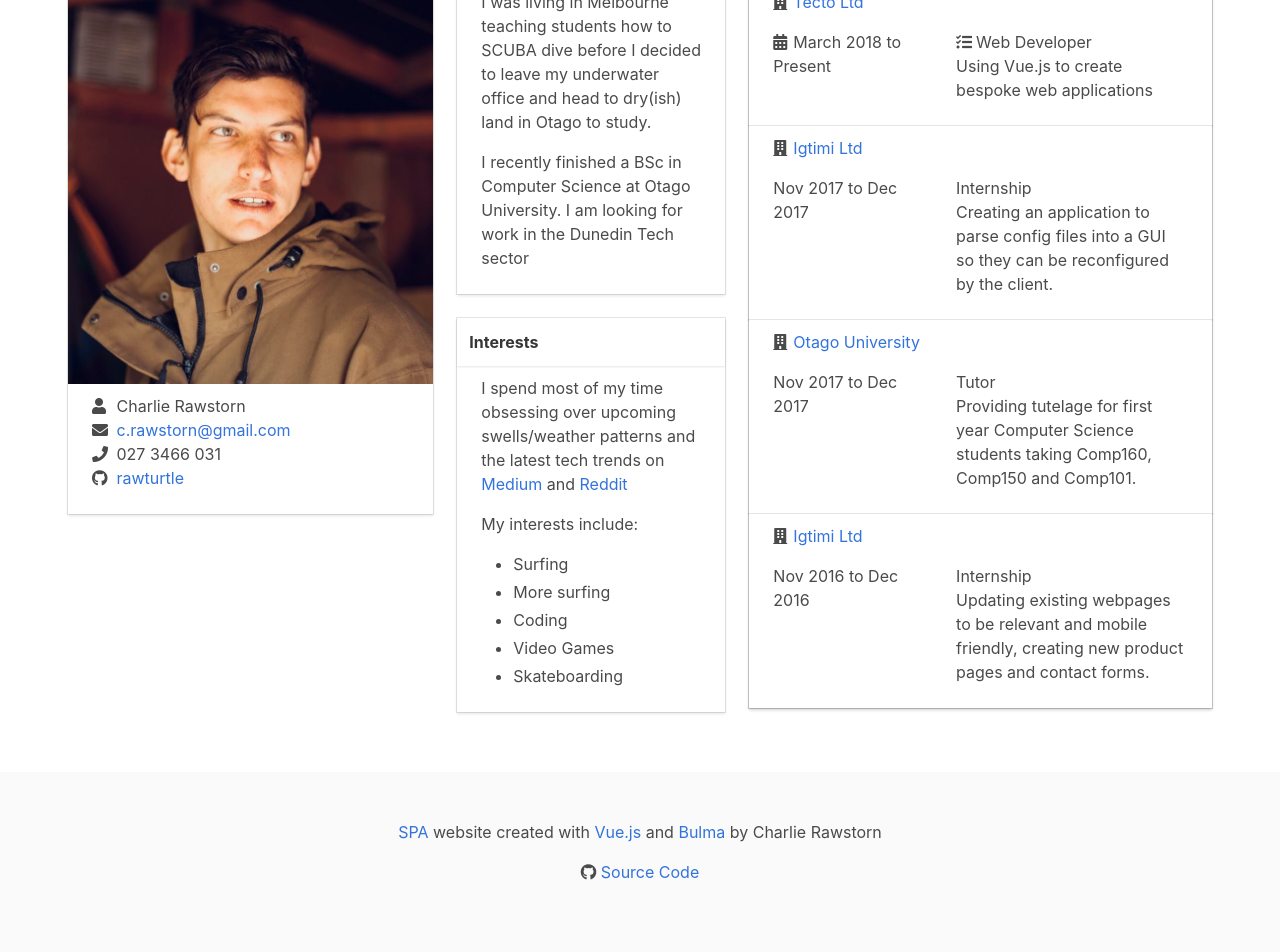
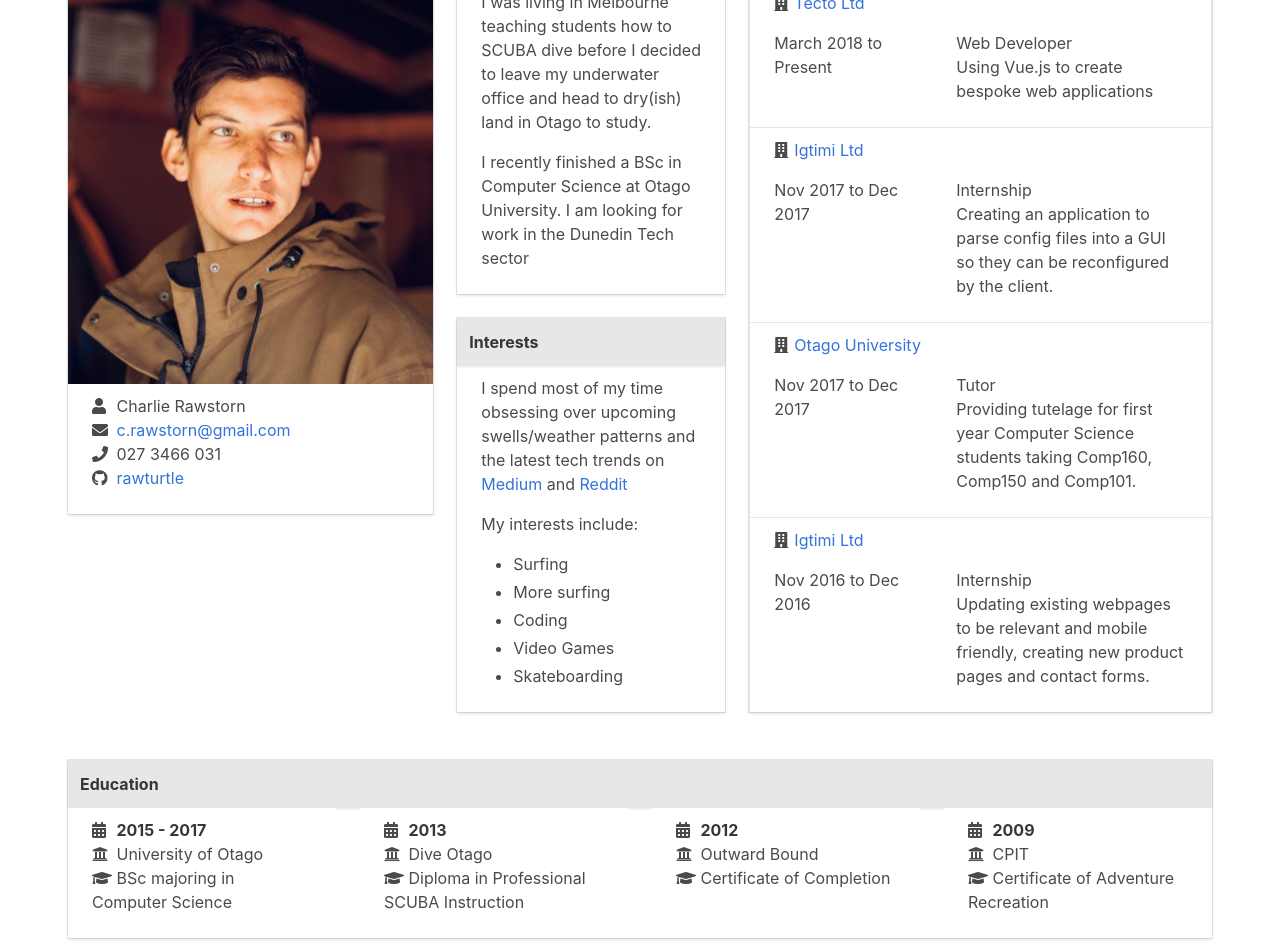
Before and after one commit to rawturtle/cv-site, a Vue app: page /home in a window 1280 px wide. Shown: the part 180-1132 px from the top of the page. Built offline with nearby package versions, Linux system fonts and the light colour scheme.

Commit message:
restructuring home page

```diff
--- a/src/components/pages/home.vue
+++ b/src/components/pages/home.vue
@@ -1,6 +1,8 @@
 <template>
+  <section>
+    <div class="columns">
+      <div class="column">
         <div class="tile">
-
           <div class="tile is-parent is-4">
             <div class="tile is-child contact">
               <div class="card">
@@ -37,7 +39,8 @@
                     <p>I was living in Melbourne teaching students how to SCUBA dive before I decided to leave my
                       underwater office and head to dry(ish) land in Otago to study.</p>
 
-                <p>I recently finished a BSc in Computer Science at Otago University. I am looking for work in the Dunedin Tech sector</p>
+                    <p>I recently finished a BSc in Computer Science at Otago University. I am looking for work in the
+                      Dunedin Tech sector</p>
                   </div>
                 </div>
               </div>
@@ -51,7 +54,9 @@
                 </header>
                 <div class="card-content">
                   <div class="content">
-                <p>I spend most of my time obsessing over upcoming swells/weather patterns and the latest tech trends on
+                    <p>I spend most of my time obsessing over upcoming swells/weather patterns and the latest tech
+                      trends
+                      on
                       <a href="https://medium.com">Medium</a> and <a href="https://reddit.com">Reddit</a></p>
                     <p>My interests include:</p>
                     <ul>
@@ -77,51 +82,56 @@
                 </header>
                 <div class="content">
 
-              <div class="card">
+                  <div class="card work-card">
                     <div class="card-content">
                       <p class="header"><i class="fas fa-building"></i><a href="https://tecto.com/">Tecto Ltd</a></p>
                       <div class="columns">
                         <div class="column is-5">
-                      <p><i class="fas fa-calendar-alt"></i>March 2018 to Present</p>
+                          <p>March 2018 to Present</p>
                         </div>
                         <div class="column">
-                      <p><i class="fas fa-tasks"></i>Web Developer <br> Using Vue.js to create bespoke web applications</p>
+                          <p>Web Developer<br> Using Vue.js to create bespoke web
+                            applications</p>
                         </div>
                       </div>
                     </div>
                   </div>
 
-              <div class="card">
+                  <div class="card work-card">
                     <div class="card-content">
                       <p><i class="fas fa-building"></i><a href="http://www.igtimi.com/">Igtimi Ltd</a></p>
                       <div class="columns">
                         <div class="column is-5">Nov 2017 to Dec 2017</div>
                         <div class="column">
-                      <p>Internship <br> Creating an application to parse config files into a GUI so they can be reconfigured by the client.</p>
+                          <p>Internship <br> Creating an application to parse config files into a GUI so they can be
+                            reconfigured by the client.</p>
                         </div>
                       </div>
                     </div>
                   </div>
 
-              <div class="card">
+                  <div class="card work-card">
                     <div class="card-content">
                       <p><i class="fas fa-building"></i><a href="https://www.otago.ac.nz/">Otago University</a></p>
                       <div class="columns">
                         <div class="column is-5">Nov 2017 to Dec 2017</div>
                         <div class="column">
-                      <p>Tutor<br>Providing tutelage for first year Computer Science students taking Comp160, Comp150 and Comp101.</p>
+                          <p>Tutor<br>Providing tutelage for first year Computer Science students taking Comp160,
+                            Comp150
+                            and Comp101.</p>
                         </div>
                       </div>
                     </div>
                   </div>
 
-              <div class="card">
+                  <div class="card work-card">
                     <div class="card-content">
                       <p><i class="fas fa-building"></i><a href="http://www.igtimi.com/">Igtimi Ltd</a></p>
                       <div class="columns">
                         <div class="column is-5">Nov 2016 to Dec 2016</div>
                         <div class="column">
-                      <p>Internship<br>Updating existing webpages to be relevant and mobile friendly, creating new product pages and contact forms. </p>
+                          <p>Internship<br>Updating existing webpages to be relevant and mobile friendly, creating new
+                            product pages and contact forms. </p>
                         </div>
                       </div>
                     </div>
@@ -131,55 +141,72 @@
               </div>
             </div>
           </div>
-
         </div>
-
-
-
-  <!--
-  <div class="tile is-child education">
+      </div>
+    </div>
+    <!-- Education row -->
+    <div class="columns">
+      <div class="column">
+        <div class="tile">
+          <div class="tile education is-parent">
             <div class="card">
               <header class="card-header">
                 <p class="card-header-title">
                   Education
                 </p>
               </header>
-            <div class="content">
+              <div class="columns">
 
-              <div class="card">
+                <div class="column">
+                  <div class="card education-card">
                     <div class="card-content">
                       <p><i class="fas fa-calendar-alt"></i> <strong>2015 - 2017</strong></p>
                       <p><i class="fas fa-university"></i> University of Otago</p>
                       <p><i class="fas fa-graduation-cap"></i> BSc majoring in Computer Science</p>
                     </div>
                   </div>
+                </div>
 
-              <div class="card">
+                <div class="column">
+                  <div class="card education-card">
                     <div class="card-content">
                       <p><i class="fas fa-calendar-alt"></i> <strong>2013</strong></p>
                       <p><i class="fas fa-university"></i> Dive Otago</p>
                       <p><i class="fas fa-graduation-cap"></i> Diploma in Professional SCUBA Instruction</p>
                     </div>
                   </div>
+                </div>
 
-              <div class="card">
+                <div class="column">
+                  <div class="card education-card">
                     <div class="card-content">
                       <p><i class="fas fa-calendar-alt"></i> <strong>2012</strong></p>
                       <p><i class="fas fa-university"></i> Outward Bound</p>
                       <p><i class="fas fa-graduation-cap"></i> Certificate of Completion</p>
                     </div>
                   </div>
-              <div class="card">
+                </div>
+
+                <div class="column">
+                  <div class="card education-card">
                     <div class="card-content">
-              <p><i class="fas fa-calendar-alt"></i>  <strong>2009</strong></p>
-              <p><i class="fas fa-university"></i>  CPIT</p>
-              <p><i class="fas fa-graduation-cap"></i>  Certificate of Adventure Recreation</p>
+                      <p><i class="fas fa-calendar-alt"></i> <strong>2009</strong></p>
+                      <p><i class="fas fa-university"></i> CPIT</p>
+                      <p><i class="fas fa-graduation-cap"></i> Certificate of Adventure Recreation</p>
                     </div>
                   </div>
                 </div>
               </div>
+
             </div>
-  -->
+            <!-- End Education row -->
+
+          </div>
+        </div>
+      </div>
+    </div>
+
+  </section>
 </template>
 
 <script>
@@ -189,23 +216,45 @@
 </script>
 
 <style scoped>
+  .work-card {
+    border: 1px solid rgba(10,10,10,.1);
+    border-bottom: none;
+    box-shadow: none;
+  }
+  .education-card {
+    border: none;
+    box-shadow: none;
+    min-height: 100%;
+
+  }
+
+  /*.column {*/
+    /*background-color: #fff;*/
+  /*}*/
+
   i {
     width: 20px;
   }
 
   ul {
-    margin-top: 0 !important;
+    margin-top: 0;
   }
 
-  .card-header-title {
-    /*background-color: #e7e7e7;*/
+  .card-header {
+    background-color: #e7e7e7 ;
+  }
+  .card {
+    box-sizing: border-box;
   }
 
   .education p {
     margin-bottom: 0;
   }
+
   .card-content {
     padding-top: 10px;
   }
-
+/*
+rgba(10,10,10,.1)
+*/
 </style>
```
Lines whose indentation alone changed are shown as unchanged.
